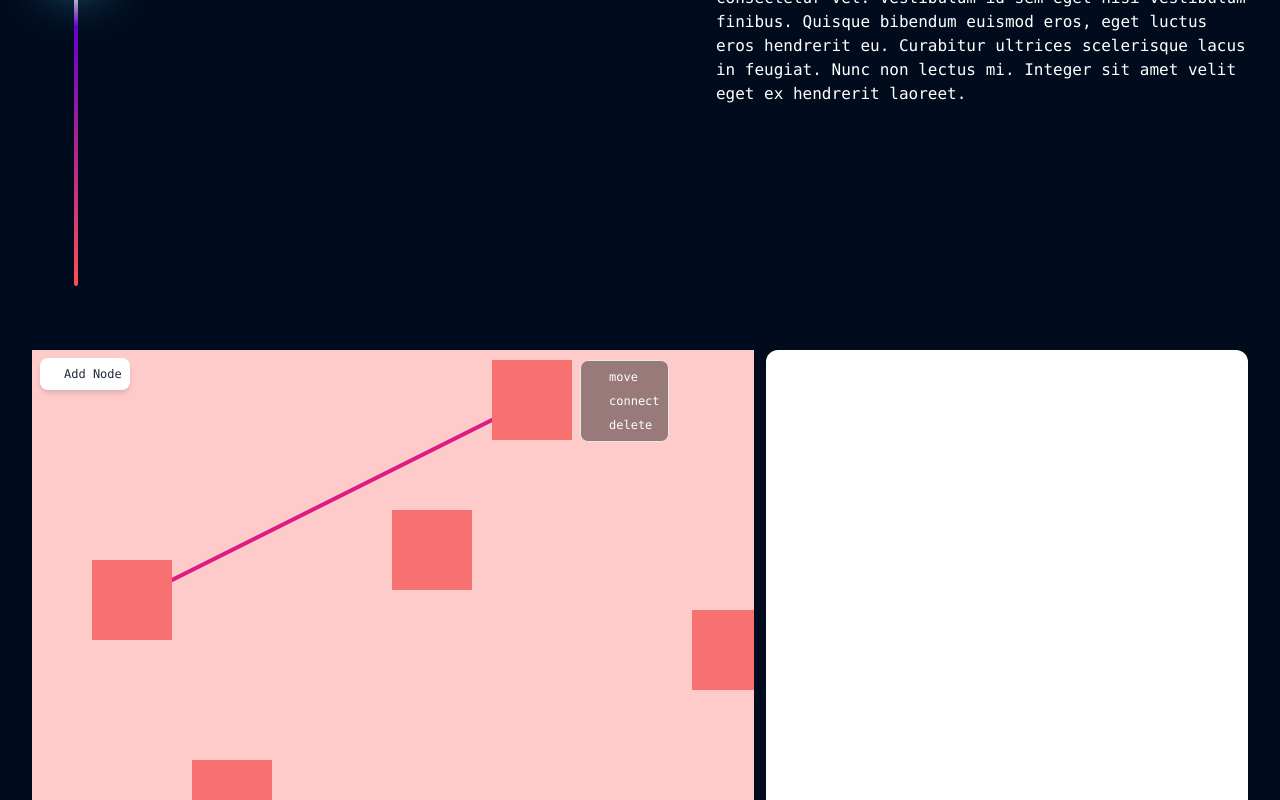
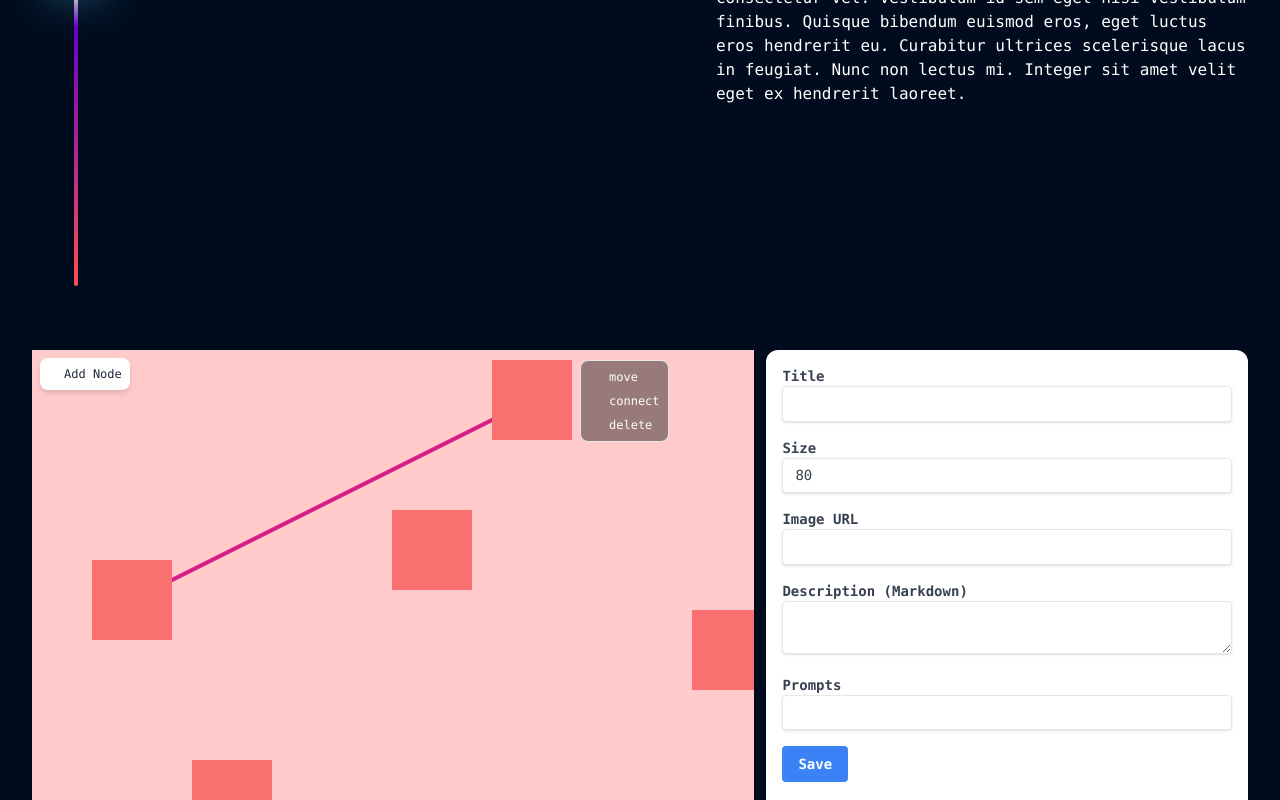
Before and after one commit to AnoirsGit/personal-webpage-front, a SvelteKit app: page / in a window 1280 px wide. Both pictures are taken after a click on the button 532 px from the left and 822 px from the top of the page. Shown: the part 422-1222 px from the top of the page. Built offline with nearby package versions, Linux system fonts and the light colour scheme; some icons are missing.

Commit message:
basic form done

```diff
--- a/src/components/tree/EditForm.svelte
+++ b/src/components/tree/EditForm.svelte
@@ -1,3 +1,52 @@
 <script>
+	import '../../styles/node.css';
 	export let itemToEdit;
+
+	let object;
+	$: {
+		object = itemToEdit?.item;
+	}
+	function handleSubmit() {
+		// Handle form submission logic here, e.g., sending data to a server.
+		console.log(object);
+	}
 </script>
+
+<div class="form-container p-4 text-sm">
+	{#if object}
+		<form on:submit={handleSubmit}>
+			<div class="mb-4">
+				<label class="block text-gray-700 text-sm font-bold">Title</label>
+				<input type="text" class="input" bind:value={object.title} />
+			</div>
+			<div class="mb-4">
+				<label class="block text-gray-700 text-sm font-bold">Size</label>
+				<input type="number" class="input" bind:value={object.size} />
+			</div>
+			<div class="mb-4">
+				<label class="block text-gray-700 text-sm font-bold">Image URL</label>
+				<input type="text" class="input" bind:value={object.imageUrl} />
+			</div>
+			<div class="mb-4">
+				<label class="block text-gray-700 text-sm font-bold">Description (Markdown)</label>
+				<textarea class="input" bind:value={object.descriptionMD} />
+			</div>
+			<div class="mb-4">
+				<label class="block text-gray-700 text-sm font-bold">Prompts</label>
+				<input type="text" class="input" bind:value={object.prompts} />
+			</div>
+
+			<div class="mb-4">
+				<button type="submit" class="button"> Save </button>
+			</div>
+		</form>
+	{/if}}
+</div>
+
+<style>
+	/* Add Tailwind CSS classes here for styling */
+	.form-container {
+		max-width: 32rem;
+		margin: 0 auto;
+	}
+</style>
--- a/src/components/tree/Tree.svelte
+++ b/src/components/tree/Tree.svelte
@@ -88,7 +88,7 @@
 
 	const handleNodeSelect = (nodeId) => {
 		const selectedNode = nodes.find((node) => node.id === nodeId);
-		itemToEdit = { type: 'NODE', item: selectedNode };
+		itemToEdit = { type: 'NODE', item: { ...selectedNode } };
 	};
 
 	const handleWrapperZoomScrollChange = ({ x, y, scale }) => (wrapperZoomScroll = { x, y, scale });
@@ -138,7 +138,7 @@
 	</div>
 	{#if isEditMode}
 		<div class="w-2/5 bg-white rounded-xl">
-			<EditForm itemToEdit />
+			<EditForm {itemToEdit} />
 		</div>
 	{/if}
 </div>
--- a/src/components/tree/treeActionBar.svelte
+++ b/src/components/tree/treeActionBar.svelte
@@ -7,7 +7,7 @@
 	<div class="w-max h-max flex text-slate-800 text-xs">
 		<button class="flex gap-1 items-center hover:text-blue-500" on:click={onNodeAdd}>
 			<div class="w-3 h-3 rotate-45"><FaNeuter /></div>
-			Add Node</button
-		>
+			Add Node
+		</button>
 	</div>
 </div>
--- a/src/styles/node.css
+++ b/src/styles/node.css
@@ -1,3 +1,11 @@
 @tailwind base;
 @tailwind components;
 @tailwind utilities;
+
+.input {
+    @apply shadow appearance-none border rounded w-full py-2 px-3 text-gray-700 leading-tight;
+}
+
+.button {
+    @apply bg-blue-500 hover:bg-blue-700 text-white font-bold py-2 px-4 rounded;
+}
```
